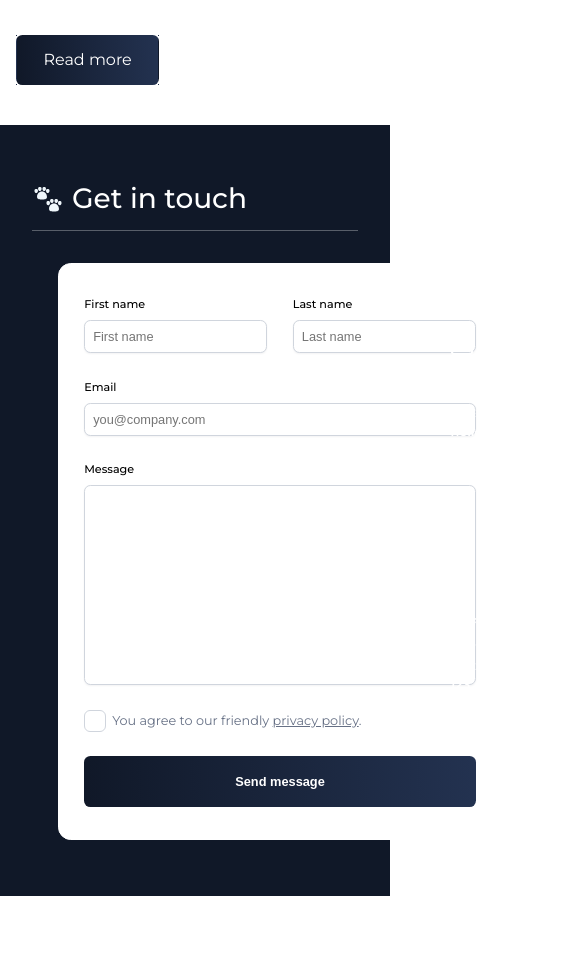
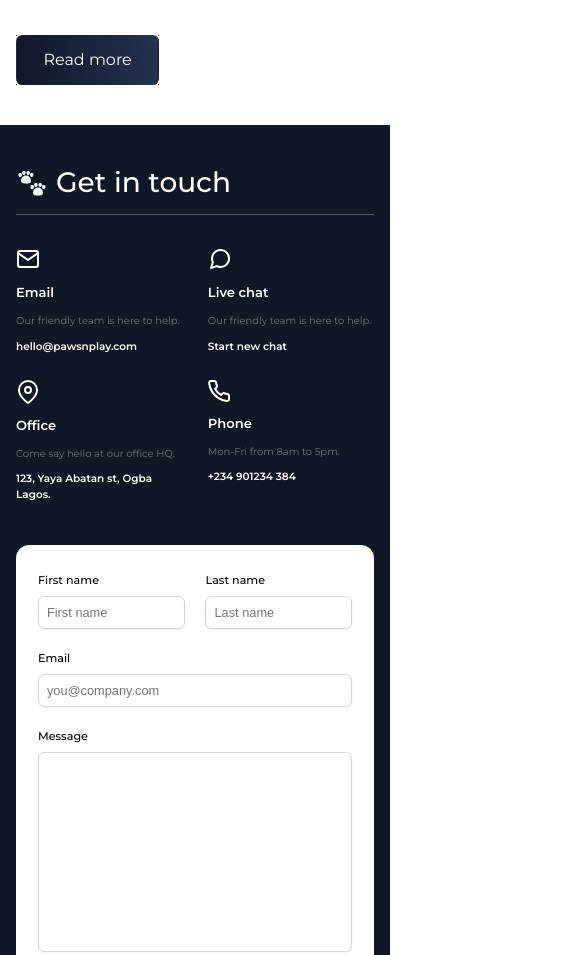
Before and after one commit to gustavoraulinodsilva/desafio2-implementacao-de-blog, a website with bundled scripts: page index.html in a window 390 px wide. Shown: the part 5025-5980 px from the top of the page, 585 px wide, since content can reach past the window. Before the commit the page ends 5921 px from the top, so only its background shows below. Built offline with nearby package versions, Linux system fonts and the light colour scheme.

Commit message:
Finalizado a versão mobile da seção contact

```diff
--- a/src/css/style.css
+++ b/src/css/style.css
@@ -1654,6 +1654,13 @@ body{
     gap: 3.2rem;
 }
 
+.contact .contact-content .contact-right .contact-grid .contact-item{
+    display: flex;
+    align-items: flex-start;
+    flex-direction: column;
+    gap: 1.25rem;
+}
+
 
 .contact .contact-content .contact-right .contact-grid .contact-item h5{
     font-weight: 600;
@@ -1684,4 +1691,57 @@ body{
     transition: .3s all ease;
     cursor: pointer;
 }
+
+@media (max-width: 901px) {
+    .contact{
+        padding: 5rem 2rem;
+    }
+
+    .contact .contact-content{
+        flex-direction: column-reverse;
+        padding: 0;
+        margin: 0;
+        gap: 5.25rem;
+    }
+
+    .contact .contact-content .contact-left{
+        width: 100%;
+        margin: 0;
+    }
+
+    .contact .contact-content .contact-left .form{
+        padding: 3.275rem 2.62rem;
+    }
+
+    .contact .contact-content .contact-left .form .row{
+        gap: 2.62rem;
+        margin-bottom: 2.62rem;
+        flex-wrap: nowrap;
+    }
+
+    .contact .contact-content .contact-left .form .row .col{
+        flex: 1;
+        min-width: 0;
+    }
+
+    .contact .contact-content .contact-right{
+        width: 100%;
+        padding: 0;
+    }
+
+    .contact .contact-content .contact-right .contact-grid .contact-item h5{
+        font-size: 1.6375rem;
+        line-height: 2.45625rem;
+    }
+
+    .contact .contact-content .contact-right .contact-grid .contact-item p{
+        font-size: 1.25rem;
+        line-height: 1.965rem;
+    }
+
+    .contact .contact-content .contact-right .contact-grid .contact-item a{
+        font-size: 1.31rem;
+        line-height: 1.965rem;
+    }
+}
 /* CONTACT SECTION */
```
